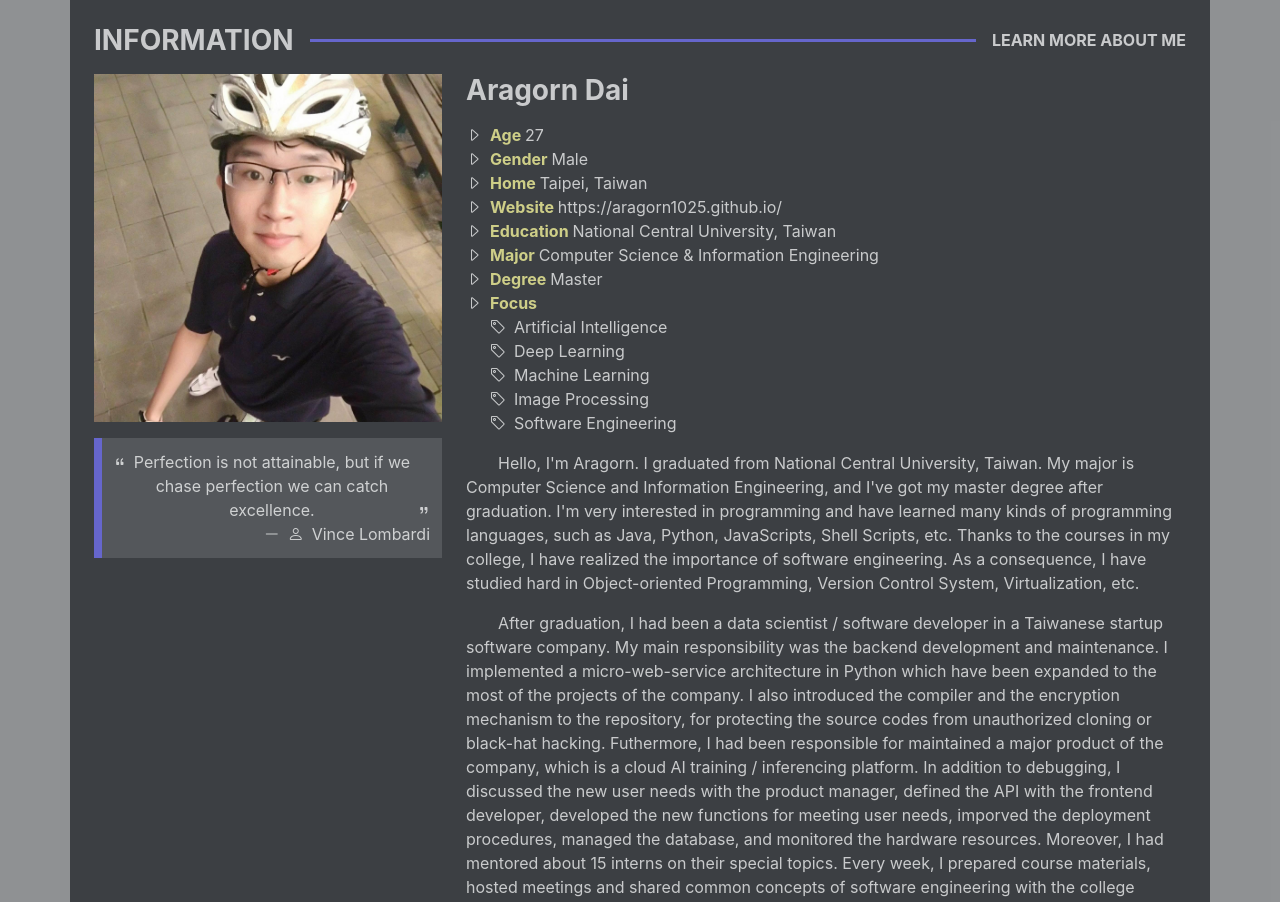
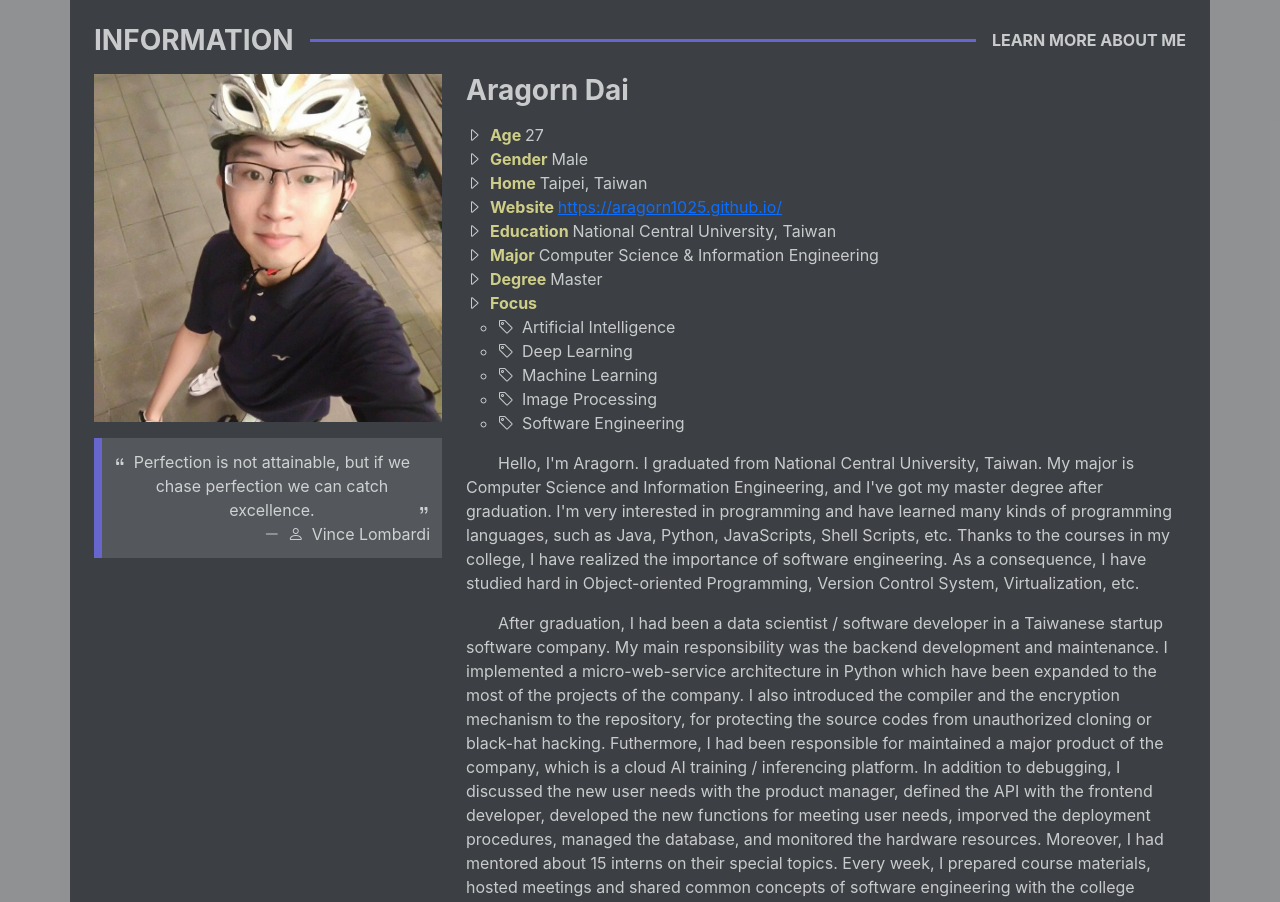
Before and after one commit to aragorn1025/aragorn1025.github.io, a React (Create React App) app: page / in a window 1280 px wide. Shown: the part 896-1798 px from the top of the page. Built offline with nearby package versions, Linux system fonts and the light colour scheme.

Commit message:
Refactor the about section.

```diff
--- /dev/null
+++ b/src/assets/data/About.json
@@ -0,0 +1,81 @@
+{
+	"name": "Aragorn Dai",
+	"quotation": {
+		"sentence": "Perfection is not attainable, but if we chase perfection we can catch excellence.",
+		"from": "Vince Lombardi"
+	},
+	"info": [
+		{
+			"key": "left-column",
+			"children": [
+				{
+					"key": "age",
+					"type": "function",
+					"value": {
+						"name": "getAge",
+						"arguments": {
+							"year": 1994,
+							"month": 10,
+							"day": 25
+						}
+					}
+				},
+				{
+					"key": "gender",
+					"type": "string",
+					"value": "Male"
+				},
+				{
+					"key": "home",
+					"type": "string",
+					"value": "Taipei, Taiwan"
+				},
+				{
+					"key": "website",
+					"type": "link",
+					"value": {
+						"reference": "https://aragorn1025.github.io/"
+					}
+				},
+				{
+					"key": "education",
+					"type": "string",
+					"value": "National Central University, Taiwan"
+				},
+				{
+					"key": "major",
+					"type": "string",
+					"value": "Computer Science & Information Engineering"
+				},
+				{
+					"key": "degree",
+					"type": "string",
+					"value": "Master"
+				}
+			],
+			"className": "mb-0 mb-xxl-3 col-12 col-xxl-7"
+		},
+		{
+			"key": "right-column",
+			"children": [
+				{
+					"key": "focus",
+					"type": "array(string)",
+					"value": [
+						"Artificial Intelligence",
+						"Deep Learning",
+						"Machine Learning",
+						"Image Processing",
+						"Software Engineering"
+					]
+				}
+			],
+			"className": "col-12 col-xxl-5"
+		}
+	],
+	"autobiography": [
+		"Hello, I'm Aragorn. I graduated from National Central University, Taiwan. My major is Computer Science and Information Engineering, and I've got my master degree after graduation. I'm very interested in programming and have learned many kinds of programming languages, such as Java, Python, JavaScripts, Shell Scripts, etc. Thanks to the courses in my college, I have realized the importance of software engineering. As a consequence, I have studied hard in Object-oriented Programming, Version Control System, Virtualization, etc.",
+		"After graduation, I had been a data scientist / software developer in a Taiwanese startup software company. My main responsibility was the backend development and maintenance. I implemented a micro-web-service architecture in Python which have been expanded to the most of the projects of the company. I also introduced the compiler and the encryption mechanism to the repository, for protecting the source codes from unauthorized cloning or black-hat hacking. Futhermore, I had been responsible for maintained a major product of the company, which is a cloud AI training / inferencing platform. In addition to debugging, I discussed the new user needs with the product manager, defined the API with the frontend developer, developed the new functions for meeting user needs, imporved the deployment procedures, managed the database, and monitored the hardware resources. Moreover, I had mentored about 15 interns on their special topics. Every week, I prepared course materials, hosted meetings and shared common concepts of software engineering with the college students. My work ability and programming skills was greatly imporved by cooperating with colleagues during this period.",
+		"My hobby is bicycle and western pop music. In my leisure time, I'll put on my AirPods and go cycling in the riverside park. After enjoy pleasant breezes and brisk rhythm, I'll feel energetic. I'm someone who is easy-going and trustworthy. Apart from my own tasks, I also love to communicate and cooperate with the team. Therefore, I always remind myself to be friendly and modest to everyone. As a proverb goes \"If you want to go fast, go alone; if you want to go far, go together.\""
+	]
+}
--- /dev/null
+++ b/src/components/main/Functions.js
@@ -0,0 +1,19 @@
+function getAge(year, month, day) {
+  const today = new Date();
+  const birthday = new Date(year, month - 1, day);
+  const y = today.getFullYear() - birthday.getFullYear();
+  const m = today.getMonth() - birthday.getMonth();
+  const d = today.getDate() - birthday.getDate();
+  return y + (m < 0 || (m === 0 && d < 0) ? -1 : 0);
+}
+
+function getFunction(name) {
+  switch (name) {
+    case 'getAge':
+      return getAge;
+    default:
+      throw Error('Unknown function');
+  }
+}
+
+export default getFunction;
--- a/src/components/main/Main.jsx
+++ b/src/components/main/Main.jsx
@@ -1,5 +1,6 @@
 import React from 'react';
 
+import aboutProps from '../../assets/data/About.json';
 import homeProps from '../../assets/data/Home.json';
 
 import './Main.css';
@@ -14,7 +15,7 @@ function Main() {
   return (
     <main className="bg-dark bg-opacity-50 text-dark text-opacity-50">
       <Home {...homeProps} />
-      <About />
+      <About {...aboutProps} />
       <Skills />
       <Resume />
       <Portfolio />
--- a/src/components/main/about/About.jsx
+++ b/src/components/main/about/About.jsx
@@ -1,27 +1,47 @@
+import PropTypes from 'prop-types';
 import React from 'react';
 
 import me from '../../../assets/images/me.jpg';
 import QuotationBlock from '../../common/quote-block/QuotationBlock';
 import BarTitle from '../../common/title/BarTitle';
 import Title from '../../common/title/Title';
+import getFunction from '../Functions';
 
 import './About.css';
 
-function getAge(year, month, day) {
-  const today = new Date();
-  const birthday = new Date(year, month - 1, day);
-  const y = today.getFullYear() - birthday.getFullYear();
-  const m = today.getMonth() - birthday.getMonth();
-  const d = today.getDate() - birthday.getDate();
-  return y + (m < 0 || (m === 0 && d < 0) ? -1 : 0);
+function getValue(type, value) {
+  switch (type) {
+    case 'number':
+    case 'string':
+      return value;
+    case 'link':
+      if (value.text === undefined || value.text === '') {
+        return <a href={value.reference}>{value.reference}</a>;
+      }
+      return <a href={value.reference}>{value.text}</a>;
+    case 'function':
+      return getFunction(value.name)(...Object.values(value.arguments));
+    case 'array(number)':
+    case 'array(string)':
+    case 'array(link)':
+      return (
+        <ul>
+          {value.map((element) => (
+            <li key={element}>
+              <i className="bi bi-tag" />
+              {element}
+            </li>
+          ))}
+        </ul>
+      );
+    case 'array(function)':
+    default:
+      throw new Error('Unknown type');
+  }
 }
 
-function About() {
-  const birthday = {
-    year: 1994,
-    month: 10,
-    day: 25,
-  };
+function About(props) {
+  const { name, quotation, info, autobiography } = props;
   return (
     <section id="about">
       <div className="container bg-dark bg-opacity-75 text-light text-opacity-75 p-4">
@@ -42,118 +62,32 @@ function About() {
             <img
               className="me"
               src={me}
-              alt="Aragorn Dai"
+              alt={name}
             />
-            <QuotationBlock
-              sentence="Perfection is not attainable, but if we chase perfection we can catch excellence."
-              from="Vince Lombardi"
-            />
+            <QuotationBlock {...quotation} />
           </div>
           <div className="col-12 col-lg-8 pt-3 pt-lg-0">
-            <h3 className="mb-3 fw-bold text-capitalize">Aragorn Dai</h3>
+            <h3 className="mb-3 fw-bold text-capitalize">{name}</h3>
             <div className="row">
-              <ul className="list-unstyled mb-0 mb-xxl-3 col-12 col-xxl-7">
-                <li>
-                  <i className="bi bi-caret-right" />
-                  <b>Age </b>
-                  <span>{getAge(...Object.values(birthday))}</span>
-                </li>
-                <li>
-                  <i className="bi bi-caret-right" />
-                  <b>Gender </b>
-                  <span>Male</span>
-                </li>
-                <li>
-                  <i className="bi bi-caret-right" />
-                  <b>Home </b>
-                  <span>Taipei, Taiwan</span>
-                </li>
-                <li>
-                  <i className="bi bi-caret-right" />
-                  <b>Website </b>
-                  <span>https://aragorn1025.github.io/</span>
-                </li>
-                <li>
-                  <i className="bi bi-caret-right" />
-                  <b>Education </b>
-                  <span>National Central University, Taiwan</span>
-                </li>
-                <li>
-                  <i className="bi bi-caret-right" />
-                  <b>Major </b>
-                  <span>Computer Science & Information Engineering</span>
-                </li>
-                <li>
-                  <i className="bi bi-caret-right" />
-                  <b>Degree </b>
-                  <span>Master</span>
-                </li>
-              </ul>
-              <ul className="list-unstyled col-12 col-xxl-5">
-                <li>
-                  <i className="bi bi-caret-right" />
-                  <b>Focus </b>
-                  <ul className="list-unstyled ms-4">
-                    <li>
-                      <i className="bi bi-tag" />
-                      Artificial Intelligence
+              {info.map(({ key, children, className }) => (
+                <ul
+                  key={key}
+                  className={`list-unstyled ${className}`}
+                >
+                  {children.map((child) => (
+                    <li key={child.key}>
+                      <i className="bi bi-caret-right" />
+                      <b>{`${child.key.toCapitalize()} `}</b>
+                      {getValue(child.type, child.value)}
                     </li>
-                    <li>
-                      <i className="bi bi-tag" />
-                      Deep Learning
-                    </li>
-                    <li>
-                      <i className="bi bi-tag" />
-                      Machine Learning
-                    </li>
-                    <li>
-                      <i className="bi bi-tag" />
-                      Image Processing
-                    </li>
-                    <li>
-                      <i className="bi bi-tag" />
-                      Software Engineering
-                    </li>
-                  </ul>
-                </li>
-              </ul>
+                  ))}
+                </ul>
+              ))}
             </div>
             <article>
-              <p>
-                Hello, I&apos;m Aragorn. I graduated from National Central University, Taiwan. My
-                major is Computer Science and Information Engineering, and I&apos;ve got my master
-                degree after graduation. I&apos;m very interested in programming and have learned
-                many kinds of programming languages, such as Java, Python, JavaScripts, Shell
-                Scripts, etc. Thanks to the courses in my college, I have realized the importance of
-                software engineering. As a consequence, I have studied hard in Object-oriented
-                Programming, Version Control System, Virtualization, etc.
-              </p>
-              <p>
-                After graduation, I had been a data scientist / software developer in a Taiwanese
-                startup software company. My main responsibility was the backend development and
-                maintenance. I implemented a micro-web-service architecture in Python which have
-                been expanded to the most of the projects of the company. I also introduced the
-                compiler and the encryption mechanism to the repository, for protecting the source
-                codes from unauthorized cloning or black-hat hacking. Futhermore, I had been
-                responsible for maintained a major product of the company, which is a cloud AI
-                training / inferencing platform. In addition to debugging, I discussed the new user
-                needs with the product manager, defined the API with the frontend developer,
-                developed the new functions for meeting user needs, imporved the deployment
-                procedures, managed the database, and monitored the hardware resources. Moreover, I
-                had mentored about 15 interns on their special topics. Every week, I prepared course
-                materials, hosted meetings and shared common concepts of software engineering with
-                the college students. My work ability and programming skills was greatly imporved by
-                cooperating with colleagues during this period.
-              </p>
-              <p>
-                My hobby is bicycle and western pop music. In my leisure time, I&apos;ll put on my
-                AirPods and go cycling in the riverside park. After enjoy pleasant breezes and brisk
-                rhythm, I&apos;ll feel energetic. I&apos;m someone who is easy-going and
-                trustworthy. Apart from my own tasks, I also love to communicate and cooperate with
-                the team. Therefore, I always remind myself to be friendly and modest to everyone.
-                As a proverb goes &quot;If you want to go fast, go alone; if you want to go far, go
-                together.&quot;
-              </p>
+              {autobiography.map((paragraph) => (
+                <p key={paragraph}>{paragraph}</p>
+              ))}
             </article>
           </div>
         </div>
@@ -162,4 +96,62 @@ function About() {
   );
 }
 
+About.propTypes = {
+  name: PropTypes.string.isRequired,
+  quotation: PropTypes.shape({
+    sentence: PropTypes.string.isRequired,
+    from: PropTypes.string,
+  }).isRequired,
+  info: PropTypes.arrayOf(
+    PropTypes.shape({
+      key: PropTypes.string.isRequired,
+      children: PropTypes.arrayOf(
+        PropTypes.shape({
+          key: PropTypes.string.isRequired,
+          type: PropTypes.oneOf([
+            'number',
+            'string',
+            'link',
+            'function',
+            'array(number)',
+            'array(string)',
+            'array(link)',
+            'array(function)',
+          ]).isRequired,
+          value: PropTypes.oneOfType([
+            PropTypes.number,
+            PropTypes.string,
+            PropTypes.shape({
+              reference: PropTypes.string.isRequired,
+              text: PropTypes.string,
+              className: PropTypes.string,
+            }),
+            PropTypes.shape({
+              name: PropTypes.string.isRequired,
+              arguments: PropTypes.object,
+            }),
+            PropTypes.arrayOf(PropTypes.number),
+            PropTypes.arrayOf(PropTypes.string),
+            PropTypes.arrayOf(
+              PropTypes.shape({
+                reference: PropTypes.string.isRequired,
+                text: PropTypes.string,
+                className: PropTypes.string,
+              }),
+            ),
+            PropTypes.arrayOf(
+              PropTypes.shape({
+                name: PropTypes.string.isRequired,
+                arguments: PropTypes.object,
+              }),
+            ),
+          ]).isRequired,
+        }),
+      ).isRequired,
+      className: PropTypes.string,
+    }),
+  ).isRequired,
+  autobiography: PropTypes.arrayOf(PropTypes.string).isRequired,
+};
+
 export default About;
```
Also changed, not shown: src/components/main/Main.css (+0 -8 lines), src/components/main/about/About.css (+8 -0 lines), .eslintrc.json.
